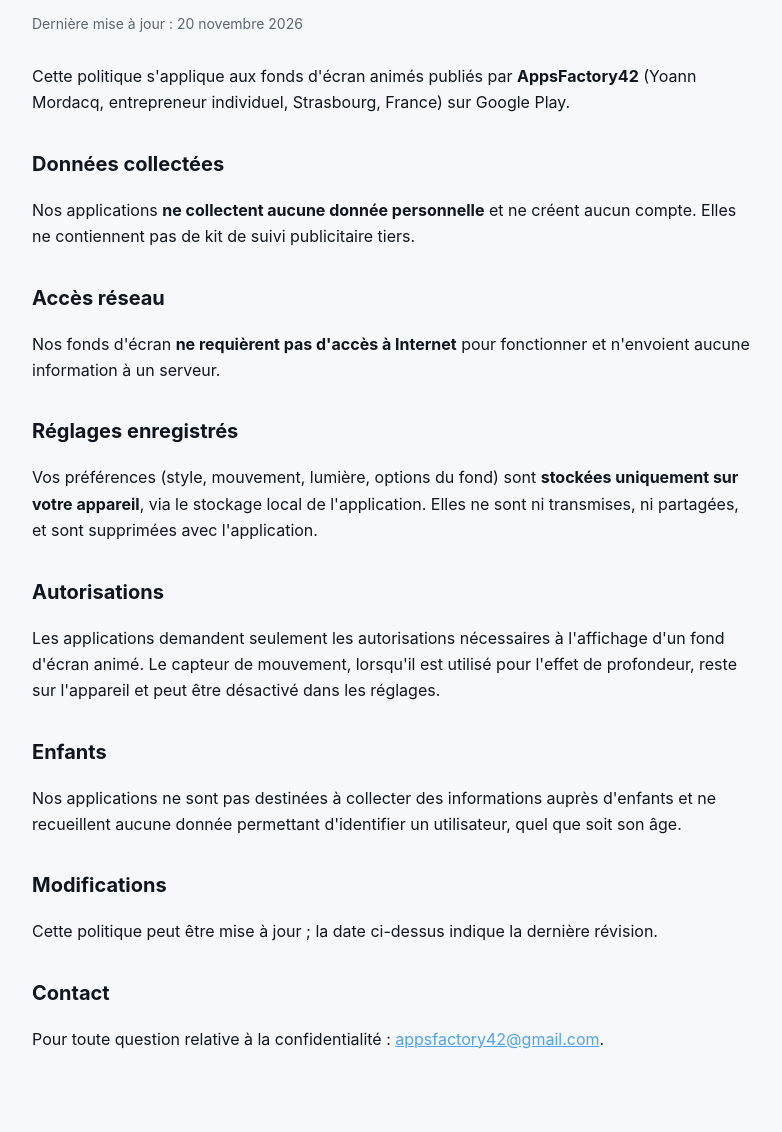
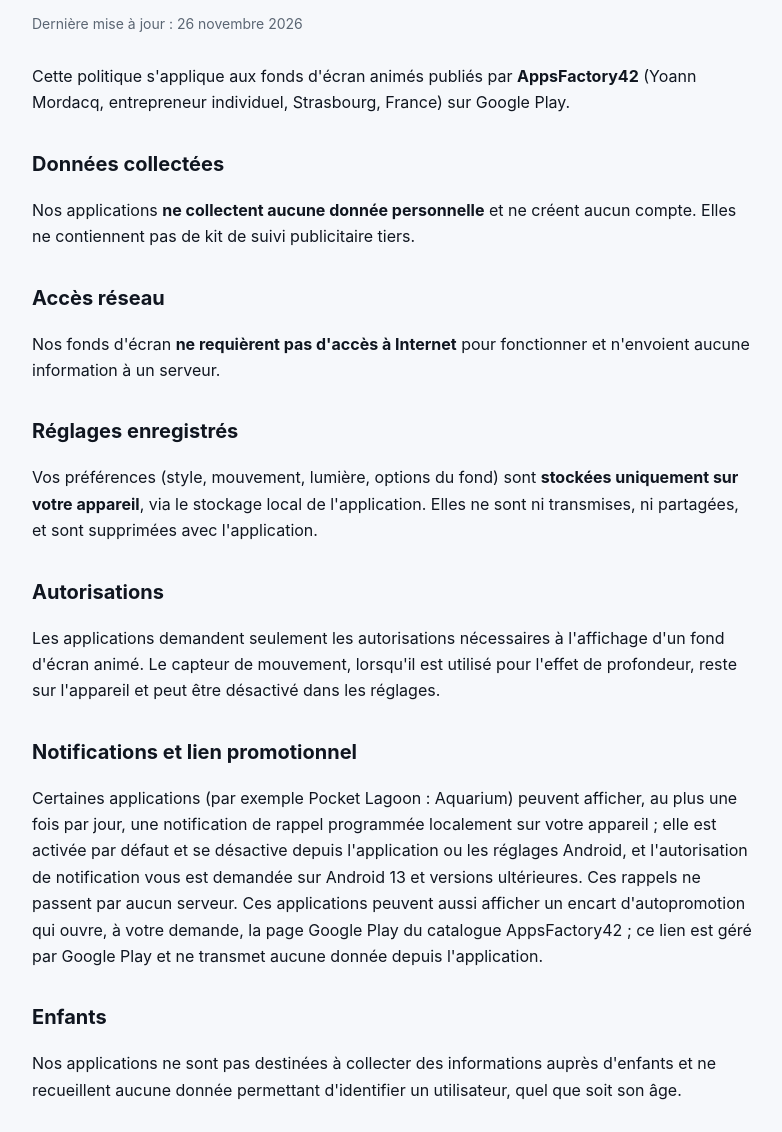
Before and after one commit to ylhann/ylhann.github.io, a plain HTML site: page privacy.html in a window 1280 px wide. Shown: the part 134-1266 px from the top of the page, without its empty margins (248-1030 px from the left). Drawn offline with Linux system fonts and the light colour scheme.

Commit message:
Privacy: mention local reminder notifications and self-promotion card
Co-Authored-By: Claude Sonnet 5.5 <noreply@anthropic.com>

```diff
--- a/privacy.html
+++ b/privacy.html
@@ -25,7 +25,7 @@
   <div class="wrap">
     <a class="back" href="index.html">← AppsFactory42</a>
     <h1>Politique de confidentialité</h1>
-    <div class="updated">Dernière mise à jour : 20 novembre 2026</div>
+    <div class="updated">Dernière mise à jour : 26 novembre 2026 </div>
 
     <p>Cette politique s'applique aux fonds d'écran animés publiés par <strong>AppsFactory42</strong>
     (Yoann Mordacq, entrepreneur individuel, Strasbourg, France) sur Google&nbsp;Play.</p>
@@ -48,6 +48,15 @@
     d'écran animé. Le capteur de mouvement, lorsqu'il est utilisé pour l'effet de profondeur, reste
     sur l'appareil et peut être désactivé dans les réglages.</p>
 
+    <h2>Notifications et lien promotionnel</h2>
+    <p>Certaines applications (par exemple Pocket Lagoon : Aquarium) peuvent afficher, au plus une fois
+    par jour, une notification de rappel programmée localement sur votre appareil ; elle est activée par
+    défaut et se désactive depuis l'application ou les réglages Android, et l'autorisation de
+    notification vous est demandée sur Android 13 et versions ultérieures. Ces rappels ne passent par
+    aucun serveur. Ces applications peuvent aussi afficher un encart d'autopromotion qui ouvre, à votre
+    demande, la page Google Play du catalogue AppsFactory42 ; ce lien est géré par Google Play et ne
+    transmet aucune donnée depuis l'application.</p>
+
     <h2>Enfants</h2>
     <p>Nos applications ne sont pas destinées à collecter des informations auprès d'enfants et ne
     recueillent aucune donnée permettant d'identifier un utilisateur, quel que soit son âge.</p>
```
